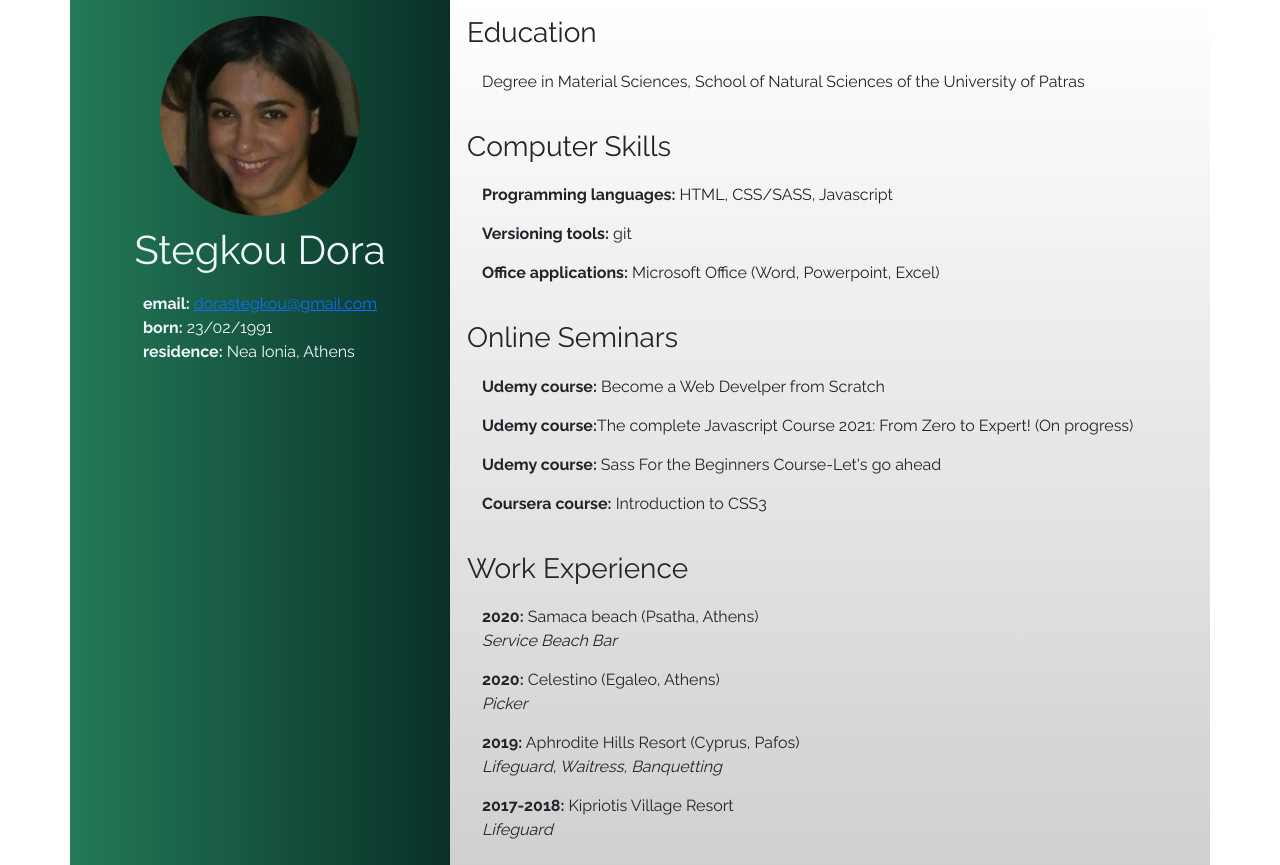
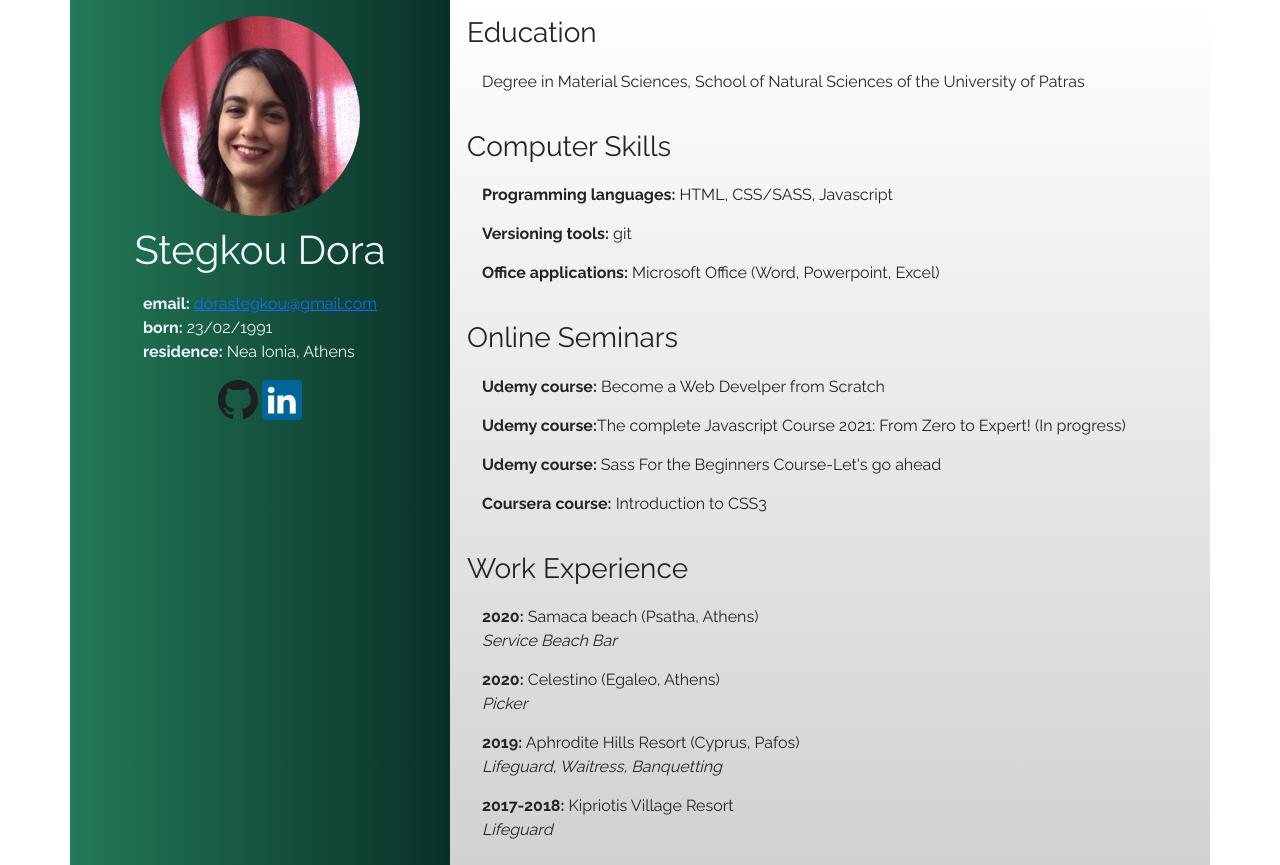
Before and after one commit to todorito/my-cv, a plain HTML site: page index.html in a window 1280 px wide. Shown: the top 865 px of the page. Drawn offline with Linux system fonts and the light colour scheme.

Commit message:
Added github and linkedin links. Modified profile pic and fixed typos

```diff
--- a/css/style.css
+++ b/css/style.css
@@ -3,10 +3,18 @@ html,
   font-family: "Raleway", sans-serif;
 }
 .story {
+  background: -webkit-gradient(
+    linear,
+    left top,
+    left bottom,
+    from(rgb(255, 255, 255)),
+    to(rgb(186, 187, 186))
+  );
+  background: -o-linear-gradient(rgb(255, 255, 255), rgb(186, 187, 186));
   background: linear-gradient(rgb(255, 255, 255), rgb(186, 187, 186));
 }
 
-.icon {
+.profile-pic {
   /* display: inline-block;
   position: relative; */
   width: 200px;
@@ -15,11 +23,30 @@ html,
   border-radius: 50%;
 }
 
+.profile-pic img {
+  width: 100%;
+  margin-top: 50%;
+  margin-left: 50%;
+  -webkit-transform: translate(-50%, -50%);
+  -ms-transform: translate(-50%, -50%);
+  transform: translate(-50%, -50%);
+}
+
 .icon img {
-  width: 105%;
-  margin-top: 65%;
-  margin-left: 50%;
-  transform: translate(-50%, -50%);
+  width: 40px;
+
+  -webkit-filter: brightness(1);
+  filter: brightness(1);
+  -webkit-transition: -webkit-filter 0.2s;
+  transition: -webkit-filter 0.2s;
+  -o-transition: filter 0.2s;
+  transition: filter 0.2s;
+  transition: filter 0.2s, -webkit-filter 0.2s;
+}
+
+.icon img:hover {
+  -webkit-filter: brightness(1.5);
+  filter: brightness(1.5);
 }
 
 .heading {
@@ -44,12 +71,15 @@ li {
 }
 
 .personal {
-  background: #093028; /* fallback for old browsers */
-  background: -webkit-linear-gradient(
-    to right,
-    #237a57,
-    #093028
-  ); /* Chrome 10-25, Safari 5.1-6 */
+  background: #093028; /* fallback for old browsers */ /* Chrome 10-25, Safari 5.1-6 */
+  background: -webkit-gradient(
+    linear,
+    left top,
+    right top,
+    from(#237a57),
+    to(#093028)
+  );
+  background: -o-linear-gradient(left, #237a57, #093028);
   background: linear-gradient(
     to right,
     #237a57,
--- a/index.html
+++ b/index.html
@@ -9,7 +9,7 @@
     <link rel="preconnect" href="https://fonts.gstatic.com">
     <link href="https://fonts.googleapis.com/css2?family=Raleway:wght@400;700&display=swap" rel="stylesheet">
     <link rel="stylesheet" href="css/style.css">
-    <title>My Resume</title>
+    <title>Dora Stegkou CV</title>
 </head>
 
 <body>
@@ -18,8 +18,8 @@
             <aside class="personal col-lg-4 col-12 ">
                 <div class="sticky-lg-top pt-3">
                     <div class="d-flex justify-content-center">
-                        <div class="icon">
-                            <img src="img-01.jpg">
+                        <div class="profile-pic">
+                            <img src="img/profile.jpg">
                         </div>
                     </div>
                     <h1 class="hding">Stegkou Dora</h1>
@@ -27,8 +27,15 @@
                         <p class="details mb-3">
                             <b>email:</b>&nbsp;<a href="mailto:dorastegkou@gmail.com">dorastegkou@gmail.com</a><br />
                             <b>born:</b>&nbsp;23/02/1991<br />
-                            <b>residence:</b>&nbsp;Nea Ionia, Athens
+                            <b>residence:</b>&nbsp;Nea Ionia, Athens<br />
                         </p>
+                        <div class="mb-3">
+                            <a href="https://github.com/todorito/my-cv" target="_blank" title="Github repository"
+                                class="icon"><img src="img/github.svg" alt="Github logo"></a>
+                            <a href="https://www.linkedin.com/in/dora-stegkou-972806214/" target="_blank"
+                                title="LinkedIn Profile" class="icon"><img src="img/linkedin.svg"
+                                    alt="LinkedIn logo"></a>
+                        </div>
                     </div>
                 </div>
             </aside>
@@ -58,7 +65,7 @@
                     <h3 class="heading ">Online Seminars</h3>
                     <ul class=" list">
                         <li><b>Udemy course:</b> Become a Web Develper from Scratch</li>
-                        <li><b>Udemy course:</b>The complete Javascript Course 2021: From Zero to Expert! (On progress)
+                        <li><b>Udemy course:</b>The complete Javascript Course 2021: From Zero to Expert! (In progress)
                         </li>
                         <li><b>Udemy course: </b>Sass For the Beginners Course-Let's go ahead</li>
                         <li><b>Coursera course:</b> Introduction to CSS3</li>
@@ -90,11 +97,12 @@
                 </div>
                 <div>
                     <h3 class="heading ">Hobbies</h3>
-                    <ul class=" list">
+                    <ul class="list">
+                        <li>Scuba diving</li>
+                        <li>License for speedboat driving</li>
+                        <li>Sports(windsurfing)</li>
+                        <li>Fishing</li>
                         <li>Greek and Foreign Literature</li>
-                        <li>Sports(windsurfing)</li>
-                        <li>Scuba diving</li>
-                        <li>Fishing</li>
                     </ul>
                 </div>
                 <p class="text-center"><sub>Created with ❤ by yours truly</sub></p>
```
Also changed, not shown: img-01.jpg (deleted), img/github.svg (added), img/linkedin.svg (added), img/profile.jpg (added).
